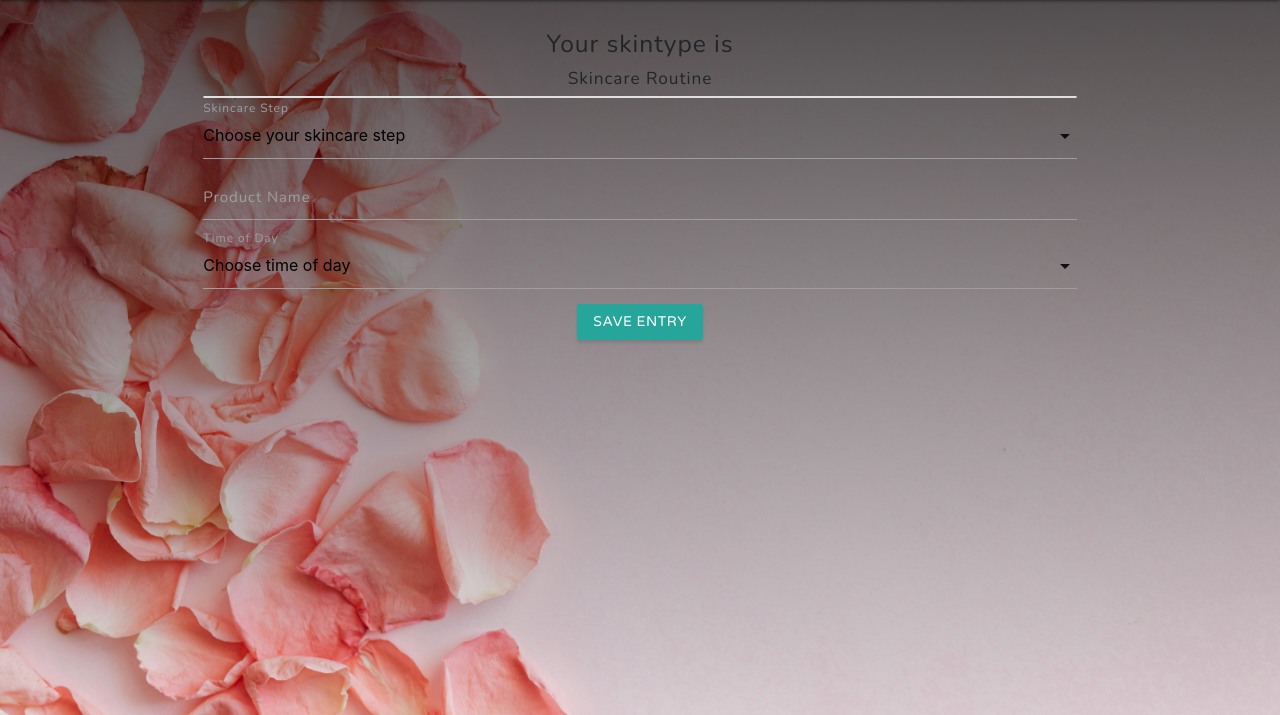
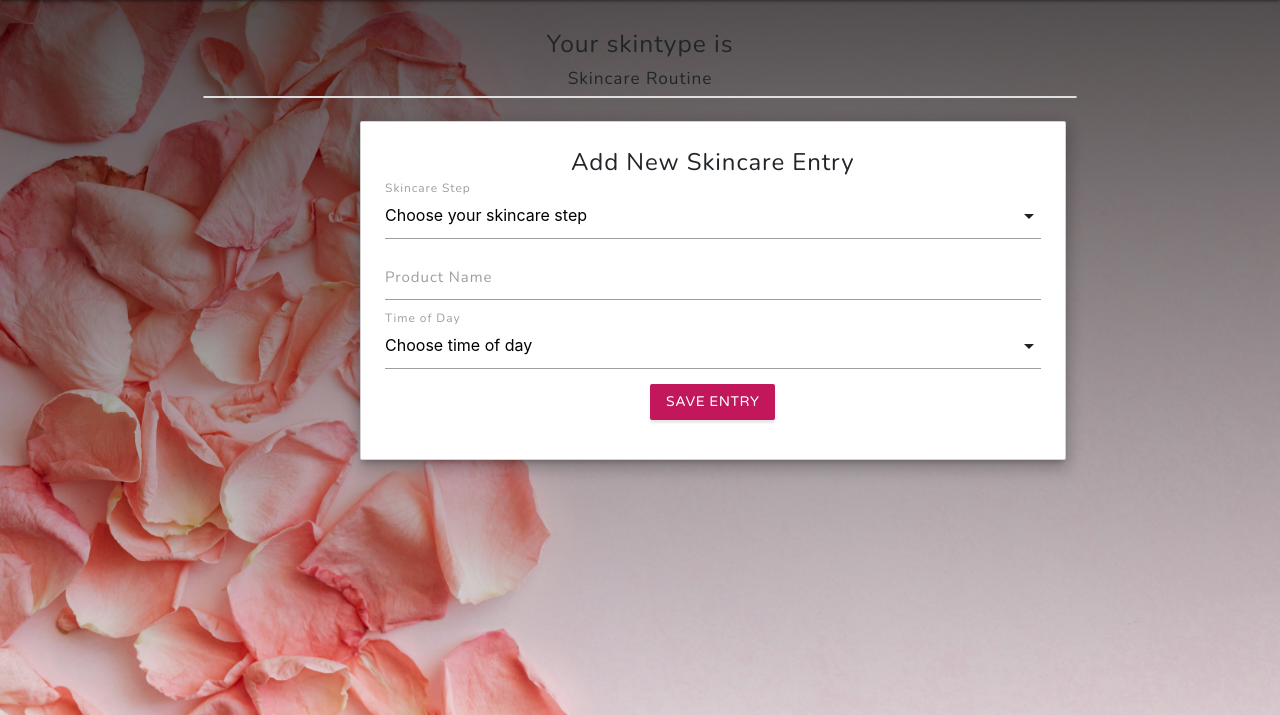
Before and after one commit to adinabo/skincare_journal, a Flask app: page /profile in a window 1280 px wide. Shown: the part 64-779 px from the top of the page. Run offline with Flask 2, Linux system fonts and the light colour scheme; some libraries are stand-ins or nearby versions.

Commit message:
slightly chaged form layout

```diff
--- a/templates/profile.html
+++ b/templates/profile.html
@@ -59,6 +59,11 @@
             </ul>
 
             <!-- Form for new skincare entry -->
+            <div class="row">
+                <div class="col s12 m8 offset-m2">
+                    <div class="card z-depth-3">
+                        <div class="card-content">
+                            <span class="card-title">Add New Skincare Entry</span>
                             <form id="SkinTypeForm" method="POST" action="{{ url_for('profile') }}">
                                 <div class="input-field">
                                     <select name="skincare_step" required>
@@ -85,10 +90,14 @@
                                     <label>Time of Day</label>
                                 </div>
 
-                <div class="input-field">
-                    <button class="btn waves-effect waves-light" type="submit" onclick="M.toast({html: 'Your entry was saved'})">Save Entry</button>
+                                <div class="input-field center-align">
+                                    <button class="btn waves-effect waves-light pink darken-2" type="submit" onclick="M.toast({html: 'Your entry was saved'})">Save Entry</button>
                                 </div>
                             </form>
+                        </div>
+                    </div>
+                </div>
+            </div>
             {% endblock %}
         </div>
     </section>
--- a/templates/profile_routine.html
+++ b/templates/profile_routine.html
@@ -38,7 +38,6 @@
     <section class="section center-align">
         <div class="container">
             {% block content %}
-            <h5>Your skintype is {{ session['user_skintype'] }}</h5>
             <!-- Display Skincare Entries -->
             <h6>Skincare Entry History</h6>
             <ul class="collection">
```
Lines whose indentation alone changed are shown as unchanged.
